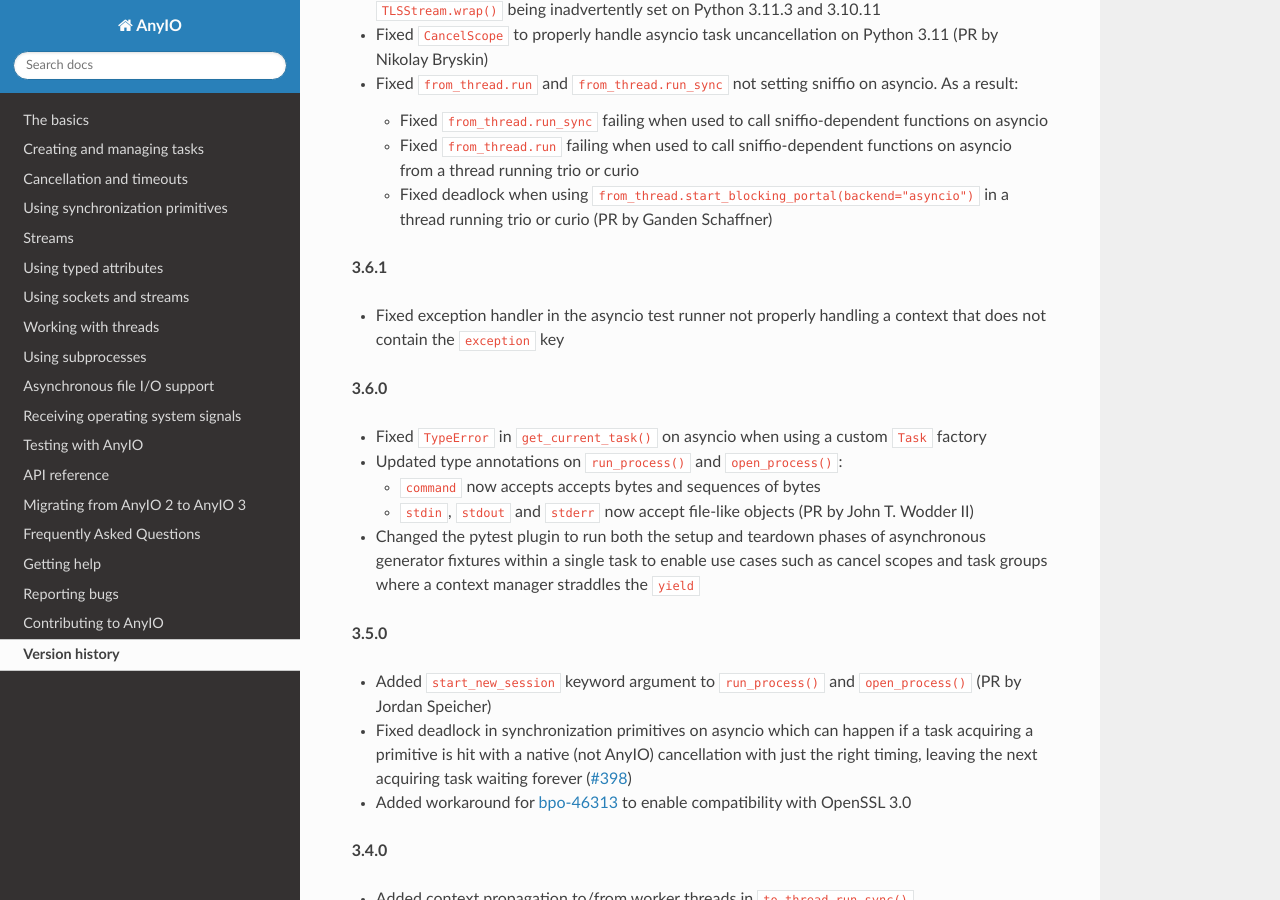
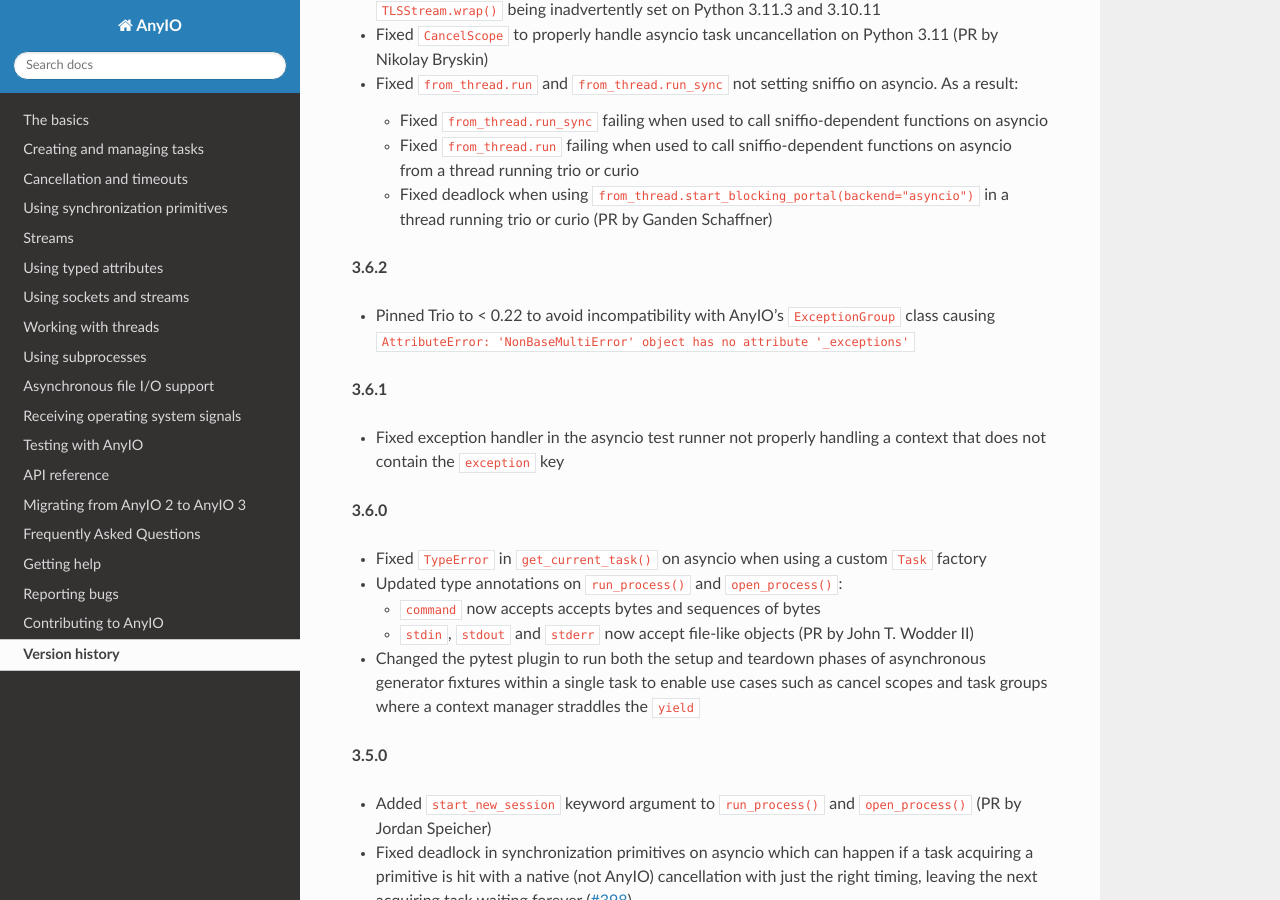
Before and after one commit to agronholm/anyio, a Sphinx documentation site: the page built from docs/versionhistory.rst, in a window 1280 px wide and 900 px high, scrolled down 1430 px. Built offline with Sphinx 7.4.7 and the Read the Docs theme 2.0.0, drawn with Linux system fonts in a browser that asks for light colours; the version number could not be read and is left out.

Commit message:
Added the changelog entry for v3.6.2

```diff
--- a/docs/versionhistory.rst
+++ b/docs/versionhistory.rst
@@ -69,6 +69,11 @@ This library adheres to `Semantic Versioning 2.0 <http://semver.org/>`_.
     asyncio from a thread running trio or curio
   - Fixed deadlock when using ``from_thread.start_blocking_portal(backend="asyncio")``
     in a thread running trio or curio (PR by Ganden Schaffner)
+
+**3.6.2**
+
+- Pinned Trio to < 0.22 to avoid incompatibility with AnyIO's ``ExceptionGroup`` class
+  causing ``AttributeError: 'NonBaseMultiError' object has no attribute '_exceptions'``
 
 **3.6.1**
 
```
